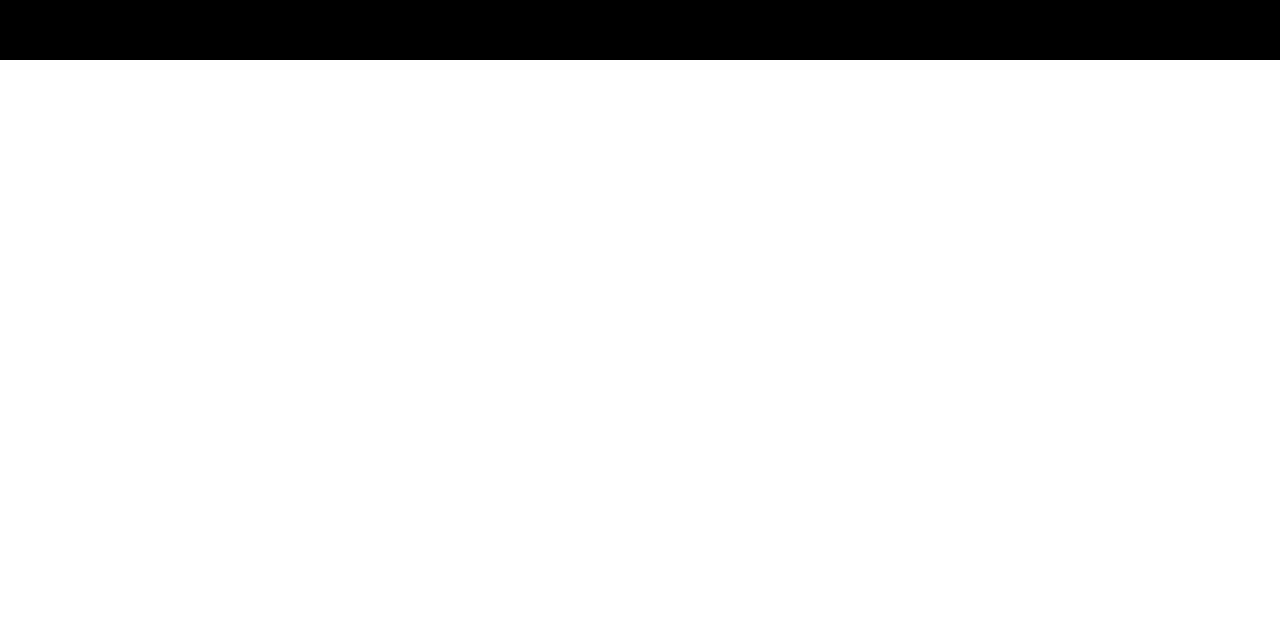
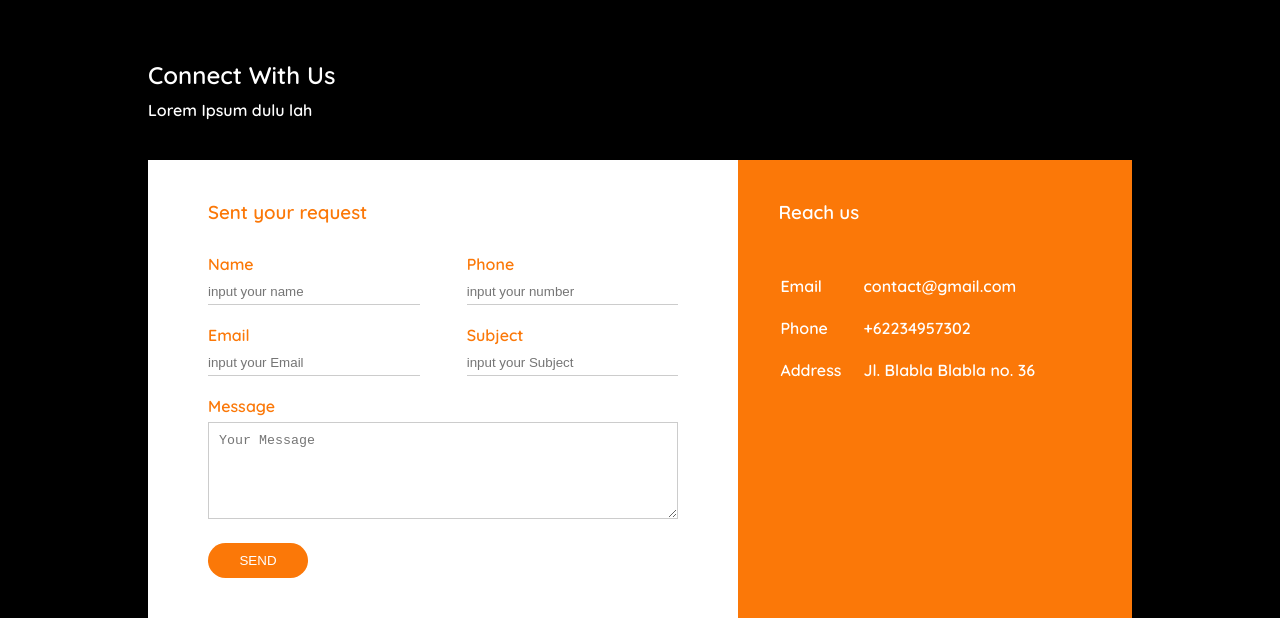
Before and after one commit to Hendridev/D02PROGATE, a plain HTML site: page index.html in a window 1280 px wide. Shown: the part 1470-2088 px from the top of the page. Before the commit the page ends 1530 px from the top, so only its background shows below. Drawn offline with Linux system fonts and the light colour scheme.

Commit message:
tambahan footer

```diff
--- a/CSS/style.css
+++ b/CSS/style.css
@@ -126,3 +126,111 @@ header {
 
 
 /* css hesti end */
+.contact-form{
+    background-color:black;
+}
+.contact-form .container {
+    width: 80%;
+    margin:0px auto;
+}
+
+.contact-form {
+    color: white;
+}
+
+
+.contact-box {
+    background: #fff;
+    display: flex;
+}
+
+.contact-left {
+    flex-basis :60%;
+    padding: 40px 60px;
+    color
+}
+
+.contact-right {
+    flex-basis :40%;
+    padding: 40px;
+    background: #fb7808;
+    color : #fff;
+}
+h1 {
+    margin-bottom: 10px;
+}
+
+.contact-left h3{
+    color: #fb7808;
+}
+
+.contact-right h3 {
+    color: white;
+}
+
+.container p{
+    margin-bottom: 40px;
+}
+
+.input-row {
+    display: flex;
+    justify-content: space-between;
+    margin-bottom: 20px;
+}
+
+.input-row .input-group{
+    flex-basis: 45%;
+}
+
+input{
+    width: 100%;
+    border:none;
+    border-bottom: 1px solid #ccc;
+    outline: none;
+    padding-bottom: 5px;
+
+}
+
+textarea{
+    width: 100%;
+    border: 1px solid #ccc;
+    outline: none;
+    padding: 10px;
+    box-sizing: border-box;
+}
+
+label{
+    margin-bottom: 6px;
+    display: block;
+    color: #fb7808;
+}
+
+button {
+    background:#fb7808;
+    width: 100px;
+    border: none;
+    outline: none;
+    color: #fff;
+    height: 35px;
+    border-radius: 30px;
+    margin-top: 20px;
+    border-shadow: 0px 5px 15px 0px rgba(28,0,181,0,3);
+}
+
+.contact-left h3 {
+    color: fb7808;
+    font-weight: 600;
+    margin-bottom: 30px;
+}
+
+.contact-right h3 {
+    font-weight: 600;
+    margin-bottom: 30px;
+}
+tr td:first-child {
+    padding-right: 20px;
+}
+
+tr td {
+    padding-top: 20px;
+}
--- a/index.html
+++ b/index.html
@@ -80,6 +80,68 @@
 
 
     <!-- footer end naya/hesti -->
+    <section class="contact-form">
+        <div class="container">
+            <h1>Connect With Us</h1>
+            <p>Lorem Ipsum dulu lah</p>
+            <div class = "contact-box">
+                <div class ="contact-left">
+                    <h3>Sent your request</h3>
+                    <form>
+                        <div class ="input-row">
+
+                            <div class="input-group">
+                                <label>Name</label>
+                                <input type="text" placeholder="input your name">
+                            </div>
+
+                            <div class="input-group">
+                                <label>Phone</label>
+                                <input type="text" placeholder="input your number">
+                            </div>
+
+                        </div>
+                        <div class ="input-row">
+
+                            <div class="input-group">
+                                <label>Email</label>
+                                <input type="text" placeholder="input your Email">
+                            </div>
+
+                            <div class="input-group">
+                                <label>Subject</label>
+                                <input type="text" placeholder="input your Subject">
+                            </div>
+
+                        </div>
+
+                        <label>Message</label>
+                        <textarea rows="5" placeholder="Your Message"></textarea>
+
+                        <button type="submit">SEND</button>
+                    </form>
+                </div>
+                <div class ="contact-right">
+                    <h3>Reach us</h3>
+                    <table>
+                        <tr>
+                            <td>Email</td>
+                            <td>contact@gmail.com</td>
+
+                        </tr>
+                        <tr>
+                            <td>Phone</td>
+                            <td>+62234957302</td>
+                        </tr>
+                        <tr>
+                            <td>Address</td>
+                            <td>Jl. Blabla Blabla no. 36</td>
+                        </tr>
+                    </table>
+                </div>
+            </div>
+        </div>
+    </section>
 </body>
 
 </html>
```
Also changed, not shown: 1 other file.
